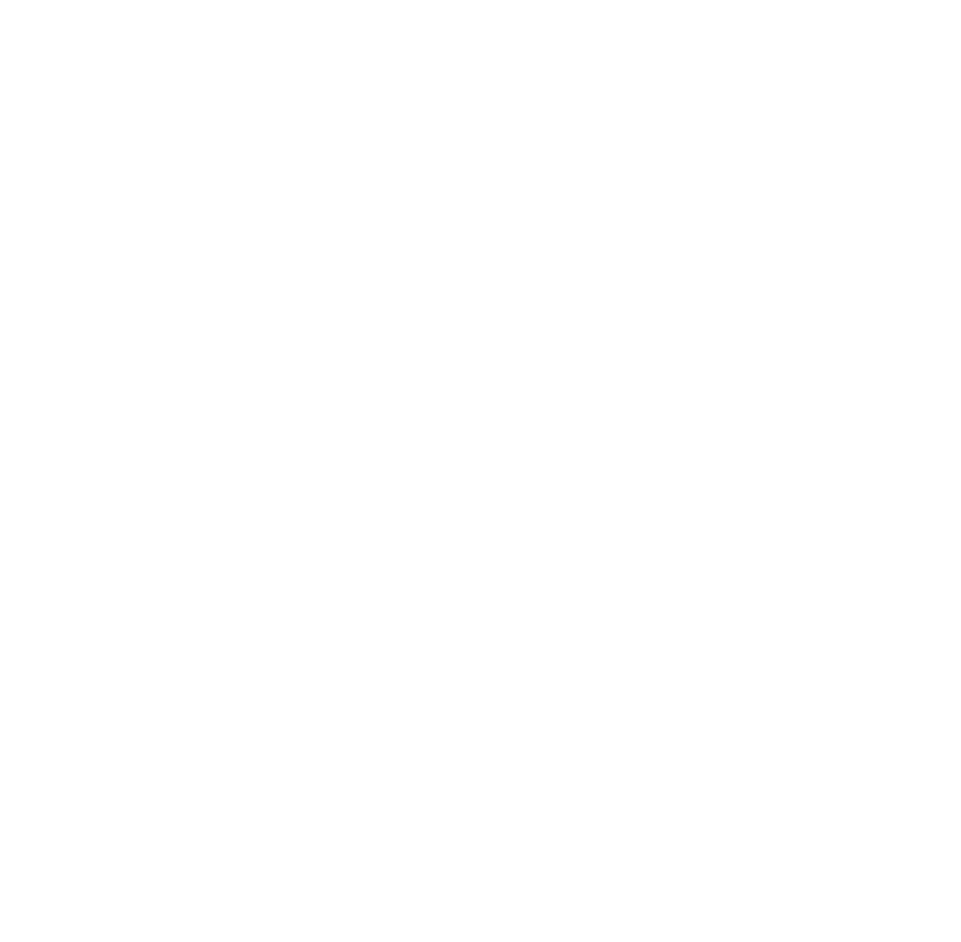
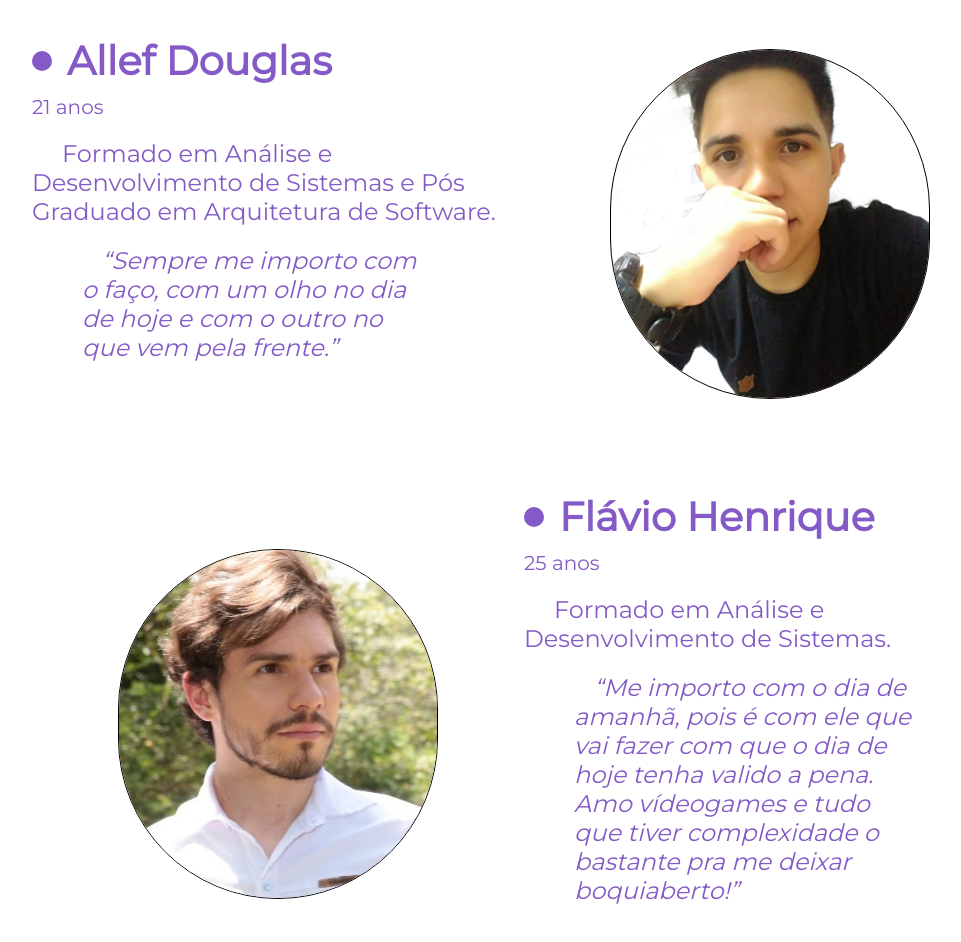
Before and after one commit to AllefDouglasDev/site-frontend, a React (Create React App) app: page / in a window 1280 px wide. Shown: the part 680-1622 px from the top of the page, without its empty margins (116-1077 px from the left). Before the commit the page ends 800 px from the top, so only its background shows below. Built offline with nearby package versions, Linux system fonts and the light colour scheme.

Commit message:
Finalizing About Us

```diff
--- a/src/assets/images/index.ts
+++ b/src/assets/images/index.ts
@@ -1,6 +1,8 @@
 export default {
-  project1: require('group-business.jpg'),
-  project2: require('open-mac-with-code.jpg'),
-  project3: require('pear-programming.jpg'),
-  project4: require('half-closed-mac.jpg'),
+  project1: require('./group-business.jpg'),
+  project2: require('./open-mac-with-code.jpg'),
+  project3: require('./pear-programming.jpg'),
+  project4: require('./half-closed-mac.jpg'),
+  allef: require('./allef.png'),
+  flavio: require('./flavio.jpeg'),
 };
--- a/src/components/AboutUs/index.tsx
+++ b/src/components/AboutUs/index.tsx
@@ -1,10 +1,51 @@
 import React from 'react';
 
-// import { Container } from './styles';
+import { Container, Invert, UserContainer, NameContainer, Title, Name, YearsOld, Spotlight, Description, Circle, Image, ImageContainer } from './styles';
+
+import { images } from '../../assets'
 
 const AboutUs: React.FC = () => {
   return (
-    <div />
+    <Container>
+      <Title>Quem somos?</Title>
+      <Invert top>
+        <ImageContainer>
+            <Image src={images.allef}/>
+          </ImageContainer>
+        <UserContainer>
+          <NameContainer>
+            <Circle />
+            <Name>Allef Douglas</Name>
+          </NameContainer>
+          <YearsOld>21 anos</YearsOld>
+          <Description>
+          Formado em Análise e Desenvolvimento de Sistemas e Pós Graduado em Arquitetura de Software.
+          </Description>
+          <Spotlight>
+          “Sempre me importo com o faço, com um olho no dia de hoje e com o outro no que vem pela frente.”
+          </Spotlight>
+        </UserContainer>
+      </Invert>
+      <Invert>
+        <ImageContainer>
+            <Image src={images.flavio}/>
+          </ImageContainer>
+        <UserContainer>
+          <NameContainer>
+            <Circle />
+            <Name>Flávio Henrique</Name>
+          </NameContainer>
+          <YearsOld>25 anos</YearsOld>
+          <Description>
+          Formado em Análise e Desenvolvimento de Sistemas.
+          </Description>
+          <Spotlight>
+          “Me importo com o dia de amanhã, pois é com ele que vai fazer com que o dia de hoje tenha valido a pena.
+          Amo vídeogames e tudo que tiver complexidade o bastante pra me deixar boquiaberto!”
+          </Spotlight>
+        </UserContainer>
+      </Invert>
+    </Container>
   );
 }
 
--- /dev/null
+++ b/src/components/AboutUs/styles.ts
@@ -0,0 +1,156 @@
+import styled, {css} from 'styled-components';
+import { colors, devices, fonts } from '../../styles'
+
+export const Container = styled.div`
+    width: 100%;
+    padding: 20px;
+
+    @media ${devices.fromLaptop} {
+        width: 80%
+    }
+
+`;
+
+export const Invert = styled.div`
+    display: flex;
+    flex-direction: column;
+    margin-top: 0;
+
+    @media ${devices.fromLaptop} {
+        margin-top: 50px;
+        ${({top}: {top?: boolean}) => css`
+            flex-direction: ${top ? 'row-reverse' : 'row'};
+        `}
+    }
+`
+
+export const Title = styled.span`
+    font-size: ${fonts.titleMobile}px;
+    font-weight: bold;
+    color: ${colors.primary};
+
+    @media ${devices.fromLaptop} {
+        font-size: ${fonts.titleDesktop}px;
+    }
+`
+
+export const UserContainer = styled.div`
+    padding: 40px 0;
+    display: flex;
+    align-items: flex-start;
+    flex-direction: column;
+
+    @media ${devices.fromLaptop} {
+        align-items: flex-start;
+        width: 100%;
+    }
+
+`;
+
+export const NameContainer = styled.div`
+    display: flex;
+    align-items: center;
+    width: 100%;
+    justify-content: center;
+
+    @media ${devices.fromLaptop} {
+        justify-content: flex-start;
+        font-size: ${fonts.subTitle}px;
+    }
+`
+
+export const Circle = styled.div`
+    display: none;
+    background: ${colors.primary};
+    width: 20px;
+    height: 20px;
+    border-radius: 50%;
+    margin-right: 15px;
+
+    @media ${devices.fromLaptop} {
+        display: inline-flex;
+    }
+`
+
+export const Name = styled.div`
+    font-size: ${fonts.big}px;
+    font-weight: bold;
+    color: ${colors.primary};
+
+    @media ${devices.fromLaptop} {
+        font-size: ${fonts.subTitle}px;
+    }
+`
+
+export const YearsOld = styled.div`
+    font-size: ${fonts.small}px;
+    color: ${colors.primary};
+    margin-top: 10px;
+    width: 100%;
+    text-align: center;
+
+    @media ${devices.fromLaptop} {
+        text-align: start;
+        font-size: ${fonts.regular}px;
+    }
+`
+
+export const Description = styled.div`
+    font-size: 20px;
+    color: #845BC6;
+    padding: 0 50px;
+    margin-top: 20px;
+    width: 100%;
+    text-indent: 0;
+    text-align: center;
+
+    @media ${devices.fromLaptop} {
+        padding: 0;
+        text-align: start;
+        text-indent: 30px;
+        font-size: ${fonts.big}px;
+    }
+`
+
+export const Spotlight = styled.div`
+    font-size: 20px;
+    color: #845BC6;
+    margin-top: 20px;
+    margin-left: 0;
+    font-style: italic;
+    width: 100%;
+    width: 100%;
+    text-indent: 20px;
+    text-align: center;
+    padding: 0 150px;
+
+    @media ${devices.fromLaptop} {
+        width: 70%;
+        margin-left: 50px;
+        padding: 0;
+        font-size: ${fonts.big}px;
+        text-align: start;
+    }
+`
+
+export const ImageContainer = styled.div`
+    width: 100%;
+    display: flex;
+    margin-top: 50px;
+    justify-content: center;
+    align-items: center;
+`
+
+export const Image = styled.img`
+    width: 230px;
+    height: 250px;
+    border-radius: 148px;
+    border: 1px solid black;
+    object-fit: cover;
+
+    @media ${devices.fromLaptop} {
+        width: 320px;
+        height: 350px;
+        border-radius: 200px;
+    }
+`
--- a/src/components/Projects/styles.tsx
+++ b/src/components/Projects/styles.tsx
@@ -23,11 +23,11 @@
   margin: 0px;
   padding: 0px;
   color: ${colors.primary};
-  font-size: ${fonts.bigger}px;
+  font-size: ${fonts.titleMobile}px;
   font-weight: bold;
 
   @media ${devices.fromMobileL} {
-    font-size: 50px;
+    font-size: ${fonts.titleDesktop}px;
   }
 `;
 
--- a/src/styles/fonts.ts
+++ b/src/styles/fonts.ts
@@ -1,7 +1,10 @@
 export default {
   smaller: 12,
   small: 14,
+  medium: 16,
   regular: 20,
   big: 24,
-  bigger: 28,
+  titleMobile: 28,
+  titleDesktop: 50,
+  subTitle: 40,
 };
```
Also changed, not shown: src/assets/images/allef.png (added), src/assets/images/flavio.jpeg (added).
